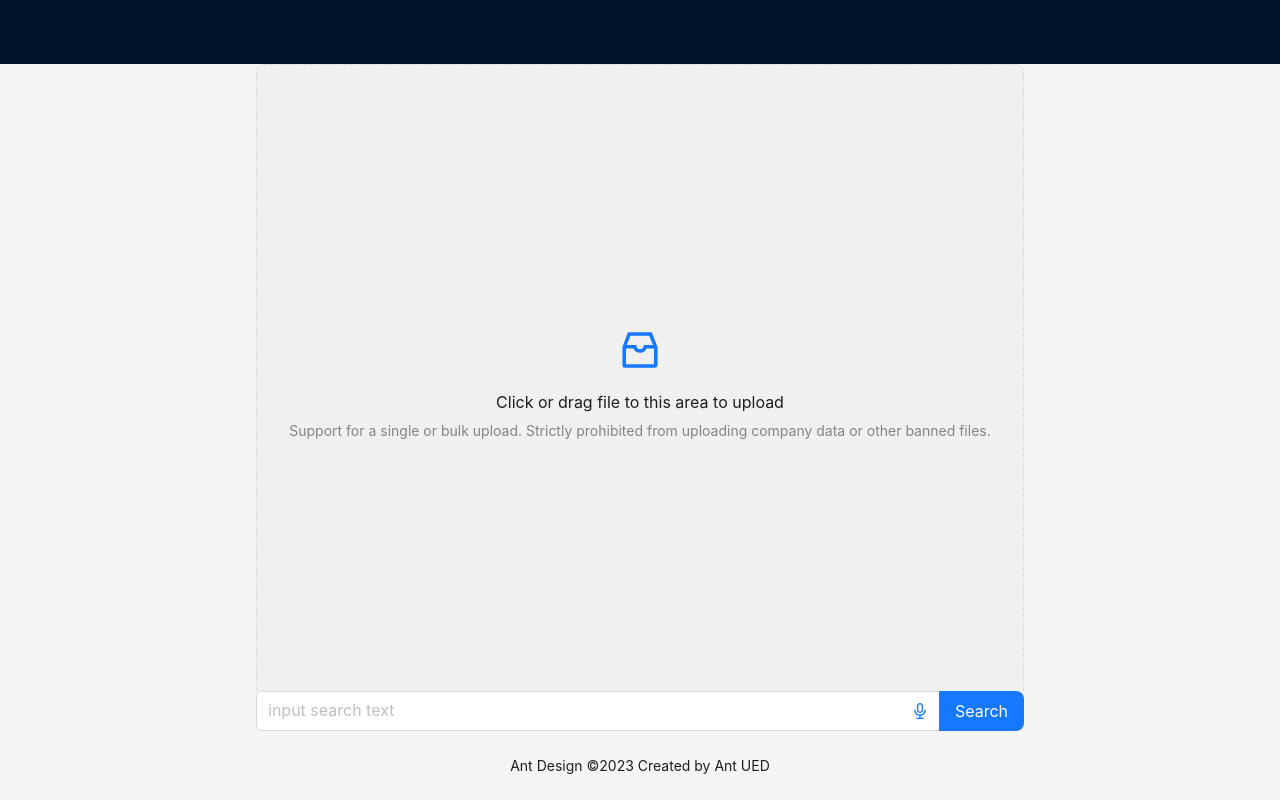
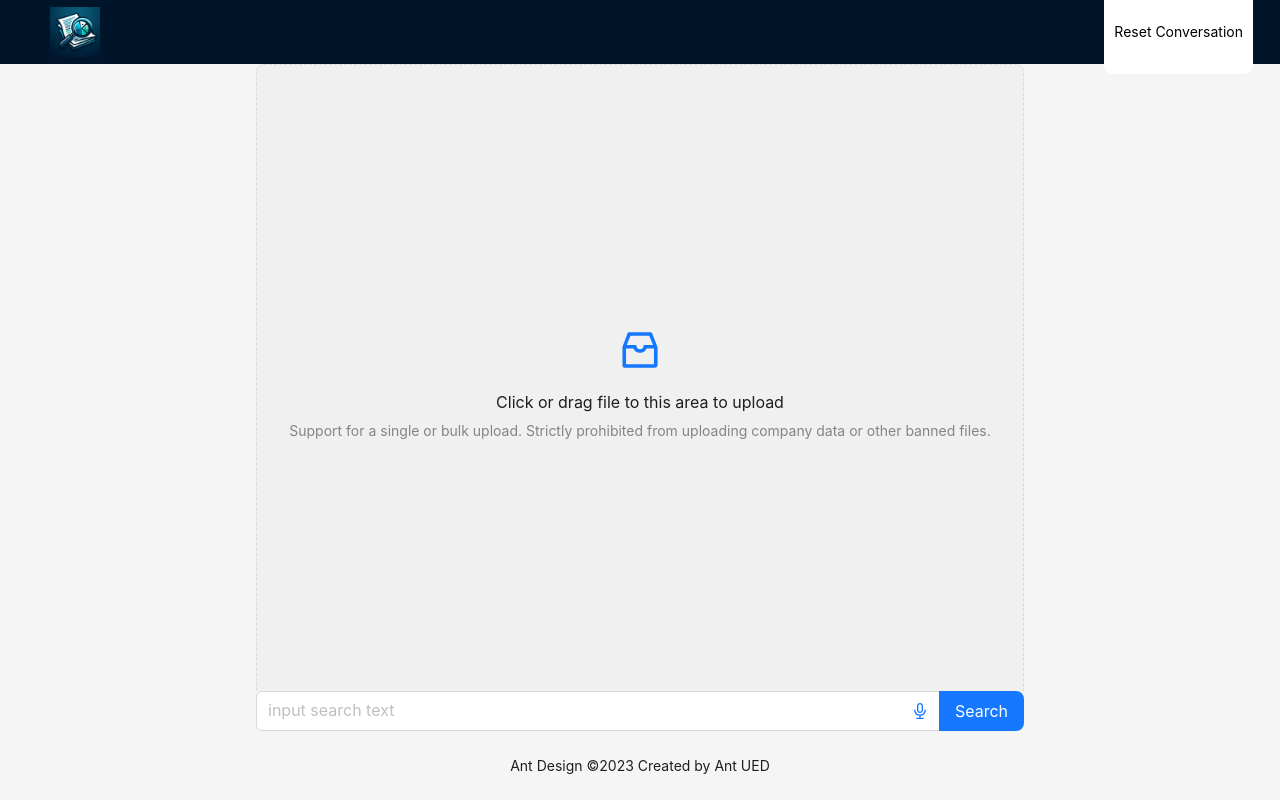
Before and after one commit to Ryand1234/Doc_Analyzer, a Next.js app in the folder doc_analyzer/: page / in a window 1280 px wide. Built offline with nearby package versions, Linux system fonts and the light colour scheme.

Commit message:
added logo and reset conversation

```diff
--- a/doc_analyzer/app/layout/card.tsx
+++ b/doc_analyzer/app/layout/card.tsx
@@ -1,7 +1,8 @@
 import { Breadcrumb, Layout, theme } from 'antd';
 interface CardData {
   id: string
-  text: string
+  text: string | number
+  onClick: any
 }
 export default function Card(data: CardData) {
     const {
@@ -23,7 +24,8 @@ export default function Card(data: CardData) {
             whiteSpace: 'nowrap',
             textOverflow: 'ellipsis'
           }}
-          onClick={(e) => {alert(e.currentTarget.outerText);}}>
+          onClick={(data.onClick == null) ? (e) => {alert(e.currentTarget.outerText);} : data.onClick}
+          >
             <p>{data.text}</p>
         </div>
     )
--- a/doc_analyzer/app/page.tsx
+++ b/doc_analyzer/app/page.tsx
@@ -1,8 +1,10 @@
 "use client";
+import Image from 'next/image'
 import React, { useState  } from 'react';
 import { Breadcrumb, Layout, message, theme } from 'antd';
 import Menu from './layout/sidebar'
 import ChatBox from './layout/chatbox';
+import Card from './layout/card';
 const { Header, Content, Footer, Sider } = Layout;
 import { Info } from './interface/chat-interface';
 import {
@@ -14,6 +16,7 @@ import { Input, Space } from 'antd';
 import type { SearchProps } from 'antd/es/input/Search';
 import callGPT from './server/openrouter';
 import NewChat from './layout/new-chat';
+import logo from '../public/logo.jpeg'
 const { Search } = Input;
 
 const suffix = (
@@ -47,9 +50,20 @@ const App: React.FC = () => {
   ]);
   const [summary, setSummary] = useState("")
 
+  const resetConversation = () => {
+    setMessages([
+      {
+        "user": "Bot",
+        "hide": false,
+        "message": "Hi User!, Thanks for uploading the doc. You can ask questions on the doc now ;)"
+      }
+    ])
+    setSummary("");
+    alert("Conversation Restarted")
+  }
+
   const onSearch: SearchProps['onSearch'] = async (value, _e, info) => {
     // console.log(info?.source, value);
-
     if (hold) {
       return;
     }
@@ -114,7 +128,16 @@ const App: React.FC = () => {
           alignItems: 'center',
         }}
       >
-        <div className="demo-logo" />
+        <Image alt="logo" width={50} height={50} src={logo} />
+        <div style={{
+            right: 5,
+            position: 'inherit',
+            margin: '2px'
+        }}>
+          <Card key={1} id={"1"} text={"Reset Conversation"} onClick={resetConversation}/>
+
+        </div>
+
       </Header>
 
       <Layout style={{ marginTop: '4rem' }}>
```
Also changed, not shown: doc_analyzer/public/logo.jpeg (added).
